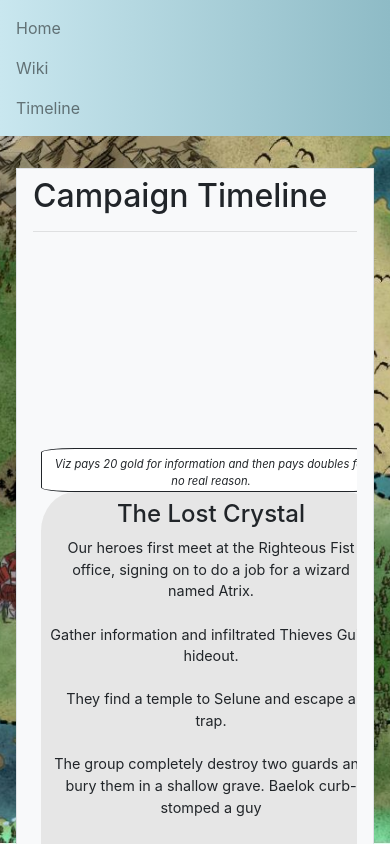
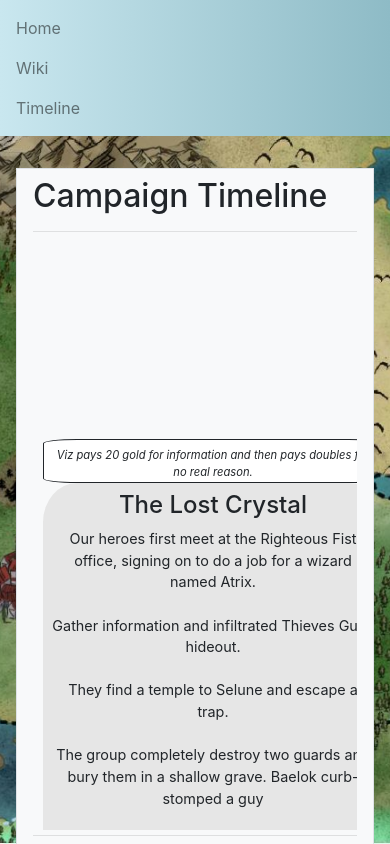
Before and after one commit to jonesec2/Decent_Humanoids, a React (Create React App) app: page /timeline in a window 390 px wide. Shown: the top 844 px of the page. Built offline with nearby package versions, Linux system fonts and the light colour scheme.

Commit message:
more timeline mobile styling

```diff
--- a/src/pages/Home.css
+++ b/src/pages/Home.css
@@ -291,6 +291,10 @@
    bottom: -22.8rem;
 }
 
+.hrTime {
+   margin-top: 1rem;
+}
+
 @media (max-width: 767px) {
 
    .timelineContainer {
@@ -355,8 +359,8 @@
       /* bottom: -600px; */
       width: 340px;
       bottom: 0;
-      margin-left: 8px!important;
-      margin-right: 8px!important;
+      margin-left: 10px!important;
+      margin-right: 10px!important;
       font-size: 0.9rem;
    }
 
@@ -402,6 +406,15 @@
    .days {
       margin-left: 27.9%;
       bottom: -23.8rem;
+   }
+
+   .timeline {
+      min-height: 582px;
+      max-height: 582px;
+   }
+
+   .hrTime {
+      margin-top: 5px;
    }
 
 }
--- a/src/pages/Timeline.js
+++ b/src/pages/Timeline.js
@@ -30,7 +30,7 @@ export default function Timeline() {
                   <p>I'll try my best to get you what you're looking for. If I can't I'll try to get you as close as possible.</p>
                   <hr></hr>
                   <Results search={search} /> */}
-                  <hr></hr>
+                  <hr className="hrTime"></hr>
                   <div className="row">
                      <p className="col-2">Controls</p>
                      <button className="col-2">Test</button>
```
